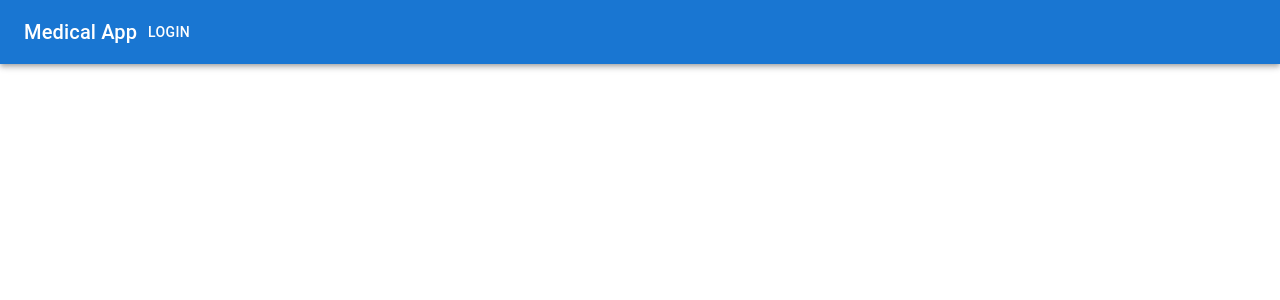
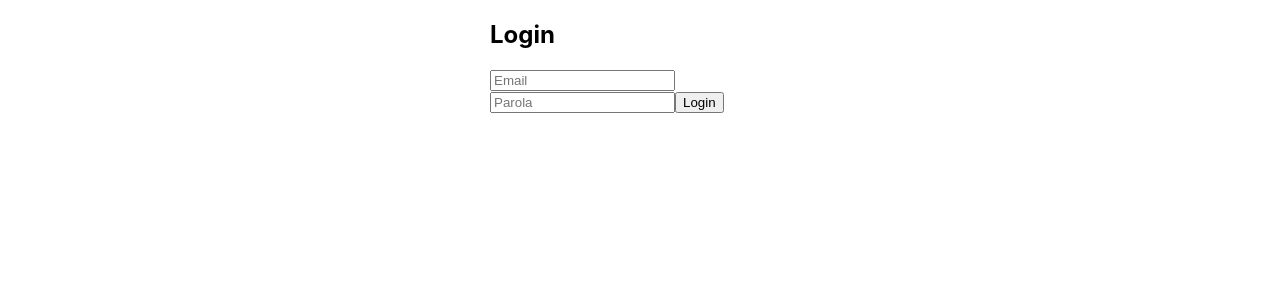
Before and after one commit to ROBYcaa/Proiect_Integra, a React (Create React App) app in the folder frontend/: page / in a window 1280 px wide. Before the commit this address had no page. Shown: the top 300 px of the page. Built offline with nearby package versions, Linux system fonts and the light colour scheme.

Commit message:
aplicatia se deschide in login

```diff
--- a/frontend/src/App.js
+++ b/frontend/src/App.js
@@ -2,12 +2,10 @@ import { BrowserRouter, Routes, Route } from "react-router-dom";
 import Login from "./components/Login";
 import Dashboard from "./components/dashboard/Dashboard";
 import {useEffect, useState} from "react";
-import NavBar from "./components/NavBar";
 import PrescriptionForm from "./components/prescriptionform/PrescriptionForm";
 import Treatments from "./components/treatments/Treatments";
 import Export from "./components/export/Export";
 import Chat from "./components/chat/Chat";
-
 
 function App() {
     const [user, setUser] = useState({
@@ -40,8 +38,8 @@ function App() {
 
     return (
         <BrowserRouter>
-            <NavBar user={user} onLogout={handleLogout} />
             <Routes>
+                <Route path="/" element={<Login setUser={setUser} />} />
                 <Route path="/login" element={<Login setUser={setUser}/>} />
                 <Route path="/dashboard" element={<Dashboard/>} />
                 <Route path="/prescribe" element={<PrescriptionForm />} />
```
